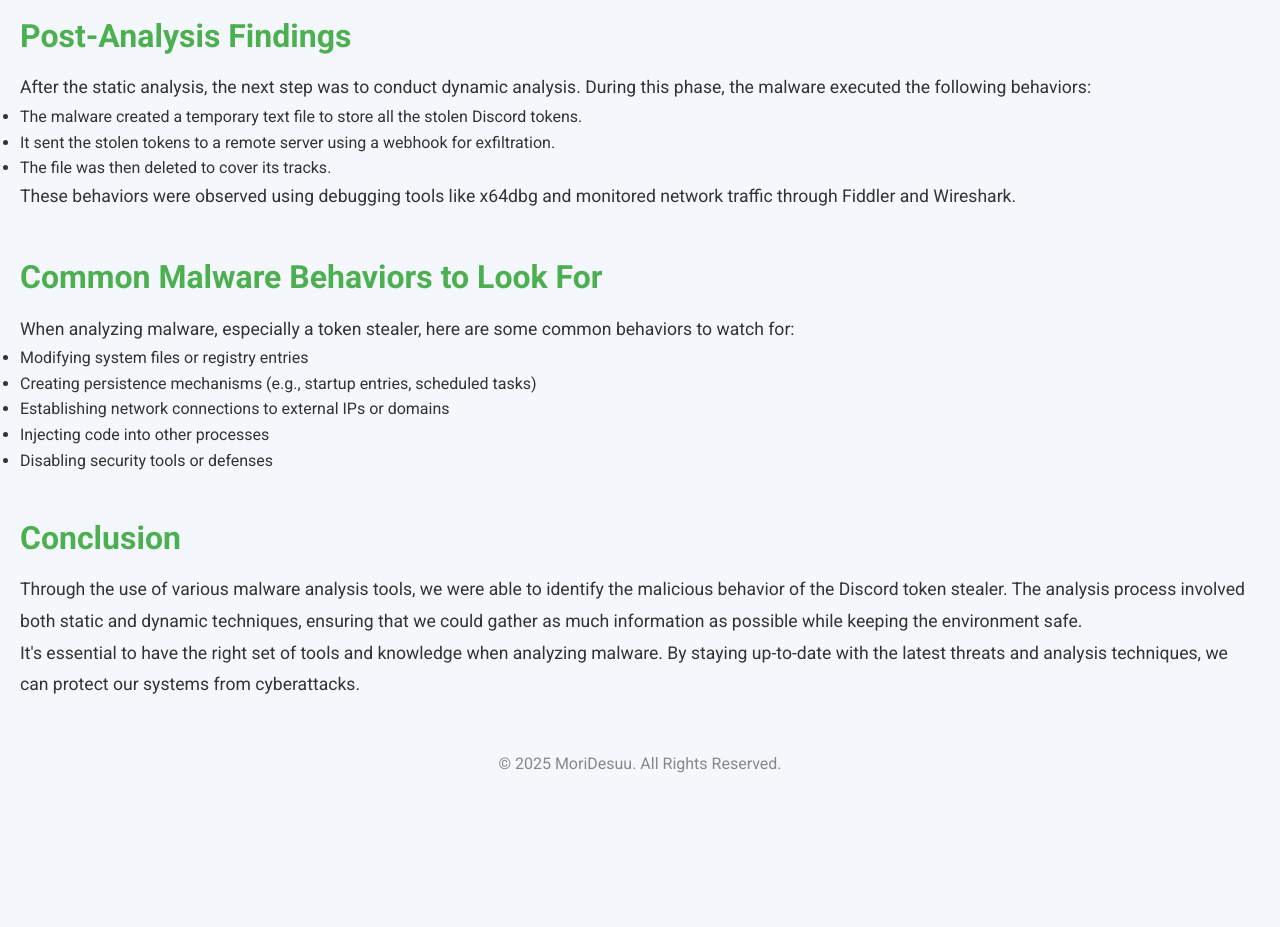
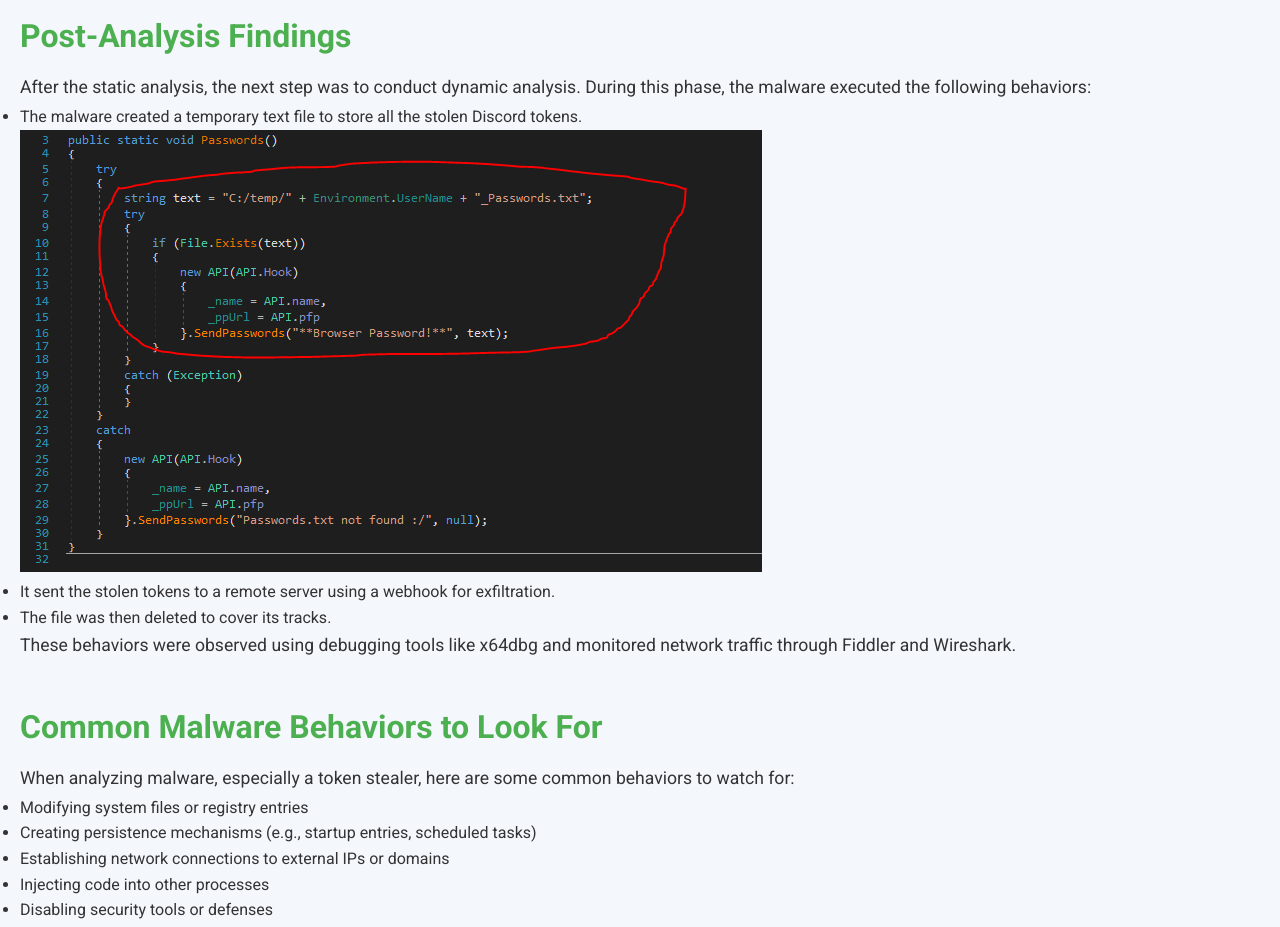
Before and after one commit to MoriDesuu/MoriDesuu.github.io, a plain HTML site: page TokenStealer.html in a window 1280 px wide. Shown: the part 800-1727 px from the top of the page. Before the commit the page ends 1597 px from the top, so only its background shows below. Drawn offline with Linux system fonts and the light colour scheme.

Commit message:
Update TokenStealer.html

```diff
--- a/TokenStealer.html
+++ b/TokenStealer.html
@@ -116,6 +116,7 @@
     <p>After the static analysis, the next step was to conduct dynamic analysis. During this phase, the malware executed the following behaviors:</p>
     <ul>
       <li>The malware created a temporary text file to store all the stolen Discord tokens.</li>
+      <img src="https://raw.githubusercontent.com/MoriDesuu/MoriDesuu.github.io/main/3.png" alt="StealerBehavior" />
       <li>It sent the stolen tokens to a remote server using a webhook for exfiltration.</li>
       <li>The file was then deleted to cover its tracks.</li>
     </ul>
```
